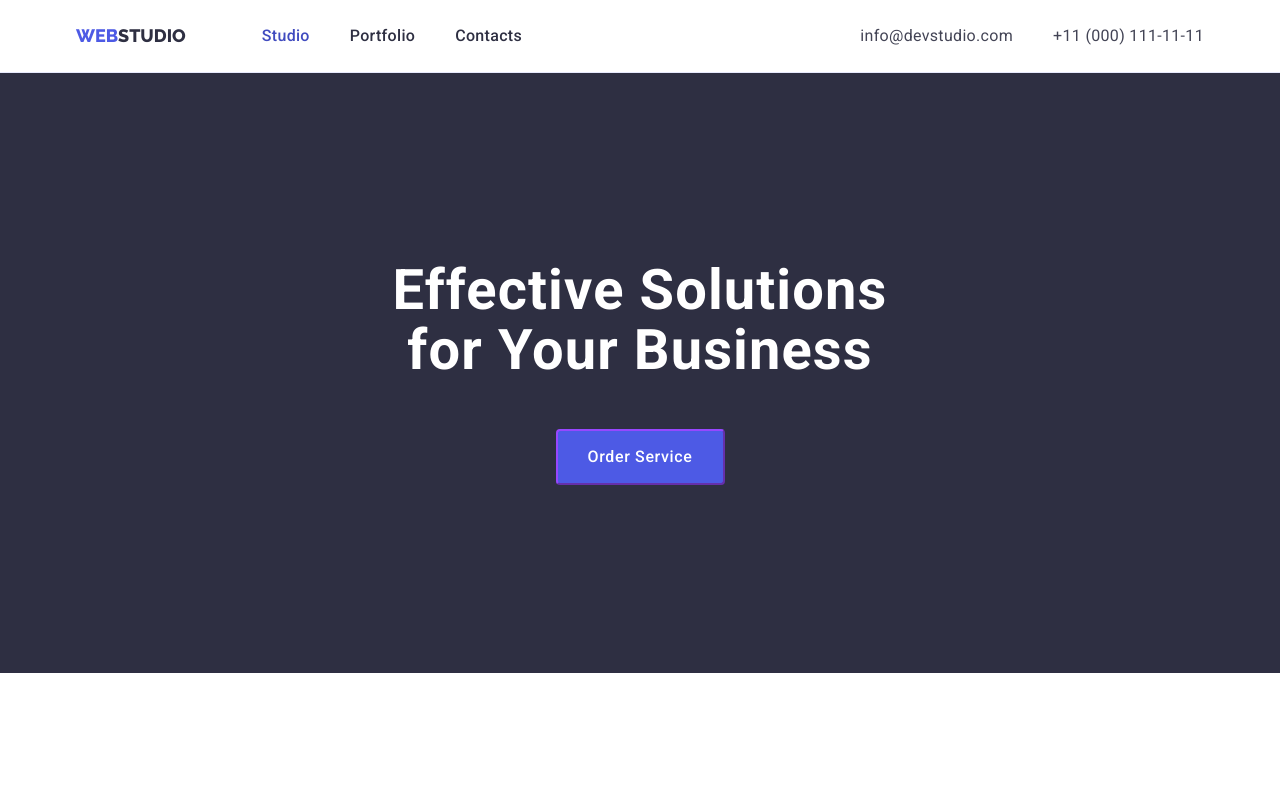
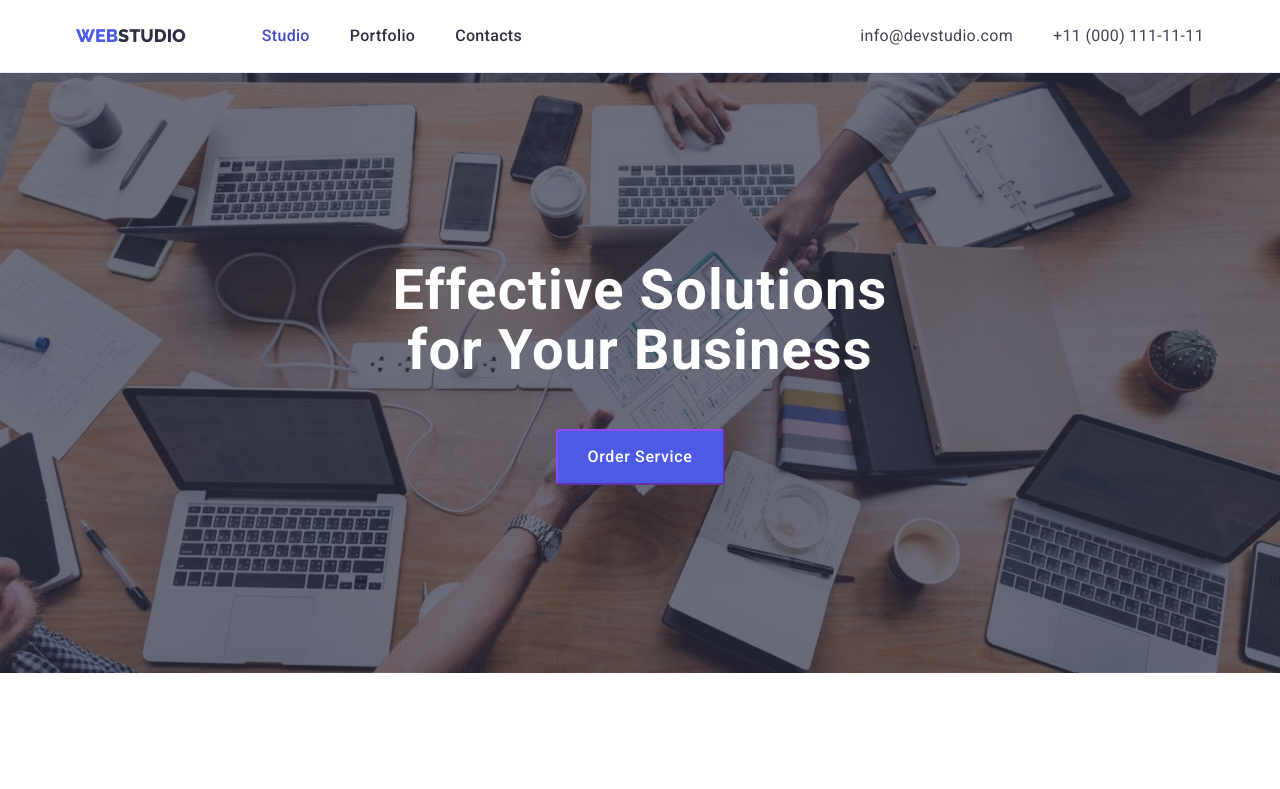
Before and after one commit to OlegB10/goit-markup-hw-04, a plain HTML site: page index.html in a window 1280 px wide. Shown: the top 789 px of the page. Drawn offline with nearby package versions, Linux system fonts and the light colour scheme.

Commit message:
add icons + hero bg

```diff
--- a/css/style.css
+++ b/css/style.css
@@ -154,7 +154,15 @@ color: #404BBF
 /* ----------------------------- HERO ---------------------------*/
 
 .hero {
+    max-width: 1440px;
     background-color: #2E2F42;
+    background-image: linear-gradient(
+       rgba(46, 47, 66, 0.7),
+       rgba(46, 47, 66, 0.7)
+       ), url(../images/hero-bg.jpg);
+    background-repeat: no-repeat;
+    background-position: center;
+    background-size: cover;
     padding-top: 188px;
     padding-bottom: 188px;
    }
```
Also changed, not shown: images/hero-bg.jpg (added), images/icons.svg (added).
